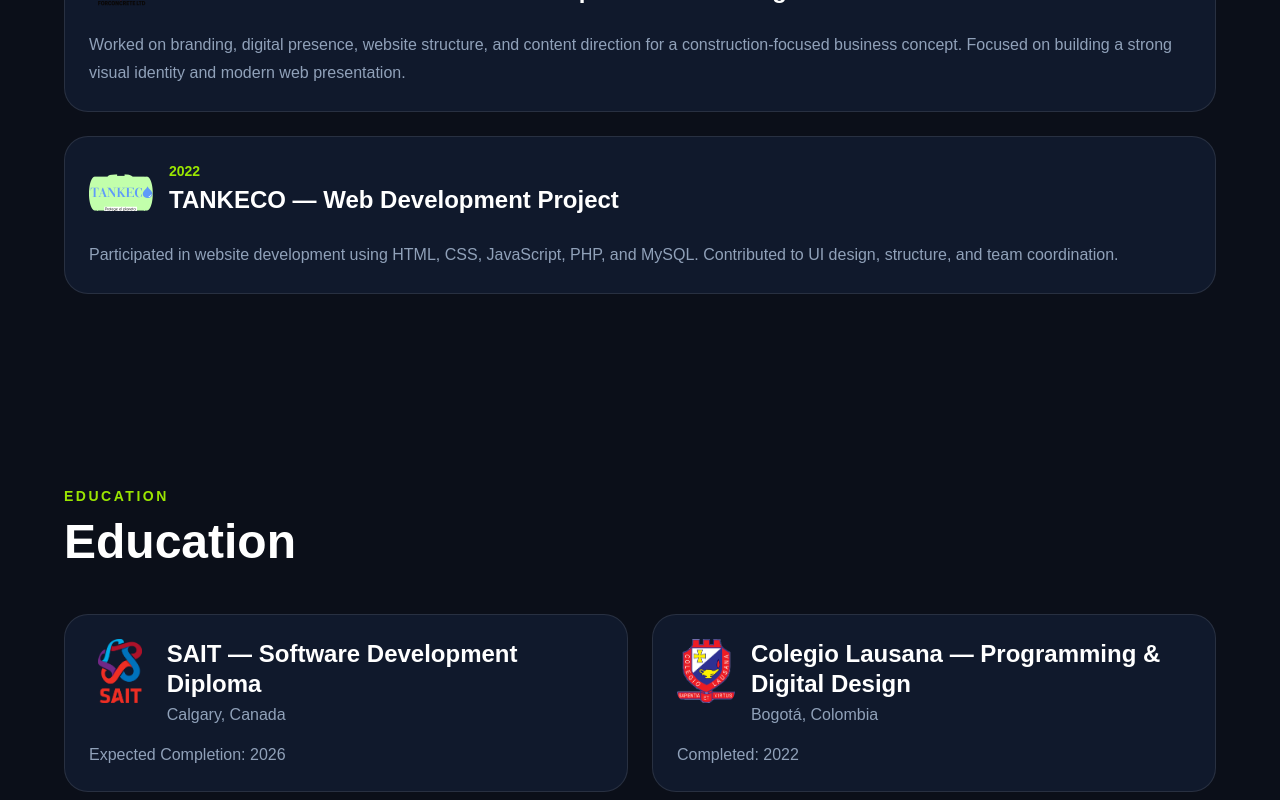
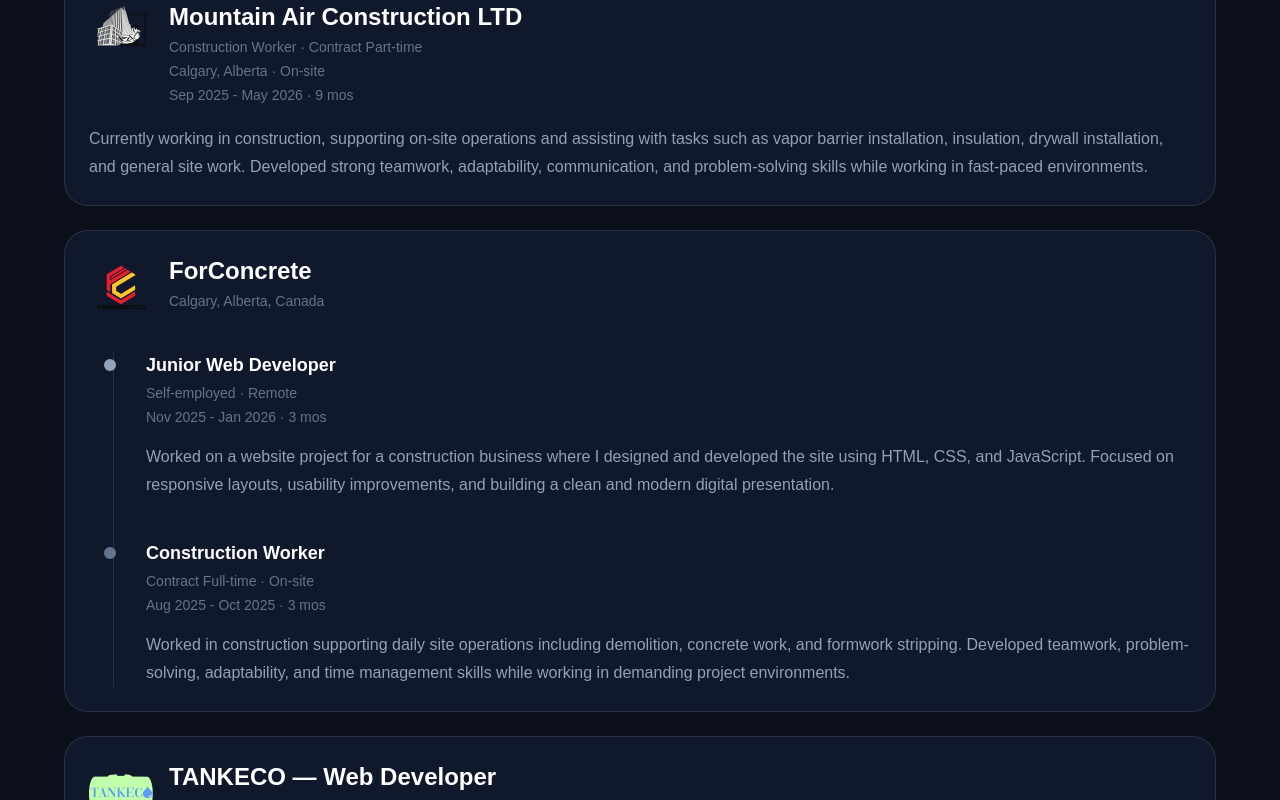
Before and after one commit to Dsgalvist/portfolio-next, a Next.js app: page / in a window 1280 px wide. Shown: the part 2840-3640 px from the top of the page. Built offline with nearby package versions, Linux system fonts and the light colour scheme; no server answers.

Commit message:
Update experience timeline and reorganize portfolio sections

```diff
--- a/app/components/Education.tsx
+++ b/app/components/Education.tsx
@@ -29,7 +29,7 @@
                             </div>
                         </div>
 
-                        <p className="text-slate-400">Expected Completion: 2026</p>
+                        <p className="text-slate-400">Jan 2025 – Aug 2026</p>
                     </div>
 
                     <div className="rounded-3xl border border-white/10 bg-[#10192c] p-6 h-full flex flex-col justify-between hover:border-lime-400/40 transition duration-300">
@@ -49,7 +49,7 @@
                             </div>
                         </div>
 
-                        <p className="text-slate-400">Completed: 2022</p>
+                        <p className="text-slate-400">Jan 2021 – Nov 2022</p>
                     </div>
                 </div>
             </div>
--- a/app/components/Experience.tsx
+++ b/app/components/Experience.tsx
@@ -2,7 +2,10 @@
 
 export default function Experience() {
     return (
-        <section id="experience" className="bg-[#0b0f19] px-6 py-24 text-white">
+        <section
+            id="experience"
+            className="bg-[#0b0f19] px-6 py-24 text-white"
+        >
             <div className="mx-auto max-w-6xl">
 
                 {/* HEADER */}
@@ -10,72 +13,172 @@
                     <p className="mb-3 text-sm font-bold uppercase tracking-[0.18em] text-lime-400">
                         Experience
                     </p>
-                    <h2 className="text-3xl md:text-5xl font-extrabold">
-                        Experience
+
+                    <h2 className="text-3xl font-extrabold md:text-5xl">
+                        Professional Experience
                     </h2>
                 </div>
 
-                {/* CARDS */}
                 <div className="space-y-6">
 
-                    {/* FORCONCRETE */}
-                    <div className="rounded-3xl border border-white/10 bg-[#10192c] p-6 flex flex-col justify-between hover:border-lime-400/40 transition duration-300">
+                    {/* MOUNTAIN AIR */}
+                    <div className="rounded-3xl border border-white/10 bg-[#10192c] p-6 transition duration-300 hover:border-lime-400/40">
 
-                        <div className="mb-4 flex items-start gap-4">
+                        <div className="mb-5 flex items-start gap-4">
+
                             <Image
-                                src="/experience/logot.png"
-                                alt="Forconcrete logo"
+                                src="/experience/mountain.png"
+                                alt="ForConcrete logo"
                                 width={70}
                                 height={70}
-                                className="w-16 h-16 object-contain rounded-xl"
+                                className="h-16 w-16 rounded-xl object-contain"
                             />
 
-                            <div className="flex flex-col">
-                                <p className="font-bold text-lime-400 text-sm mb-1">
-                                    Current
+                            <div>
+                                <h3 className="text-xl font-bold md:text-2xl">
+                                    Mountain Air Construction LTD
+                                </h3>
+
+                                <p className="mt-1 text-sm text-slate-500">
+                                    Construction Worker · Contract Part-time
                                 </p>
 
-                                <h3 className="text-xl md:text-2xl font-bold leading-tight">
-                                    FORCONCRETE LTD — Web Development & Branding
-                                </h3>
+                                <p className="mt-1 text-sm text-slate-500">
+                                    Calgary, Alberta · On-site
+                                </p>
+
+                                <p className="mt-1 text-sm text-slate-500">
+                                    Sep 2025 - May 2026 · 9 mos
+                                </p>
                             </div>
                         </div>
 
                         <p className="leading-7 text-slate-400">
-                            Worked on branding, digital presence, website structure, and
-                            content direction for a construction-focused business concept.
-                            Focused on building a strong visual identity and modern web
-                            presentation.
+                            Currently working in construction, supporting on-site
+                            operations and assisting with tasks such as vapor barrier
+                            installation, insulation, drywall installation, and general
+                            site work. Developed strong teamwork, adaptability,
+                            communication, and problem-solving skills while working in
+                            fast-paced environments.
                         </p>
                     </div>
 
+                    {/* FORCONCRETE */}
+                    <div className="rounded-3xl border border-white/10 bg-[#10192c] p-6 transition duration-300 hover:border-lime-400/40">
+
+                        {/* COMPANY HEADER */}
+                        <div className="mb-8 flex items-start gap-4">
+
+                            <Image
+                                src="/experience/logot.png"
+                                alt="ForConcrete logo"
+                                width={70}
+                                height={70}
+                                className="h-16 w-16 rounded-xl object-contain"
+                            />
+
+                            <div>
+                                <h3 className="text-xl font-bold md:text-2xl">
+                                    ForConcrete
+                                </h3>
+
+                                <p className="mt-1 text-sm text-slate-500">
+                                    Calgary, Alberta, Canada
+                                </p>
+                            </div>
+                        </div>
+
+                        {/* TIMELINE */}
+                        <div className="relative ml-6 border-l border-white/10 pl-8 space-y-10">
+
+                            {/* WEB DEV */}
+                            <div className="relative">
+
+                                <div className="absolute -left-[42px] top-2 h-3 w-3 rounded-full bg-slate-400" />
+
+                                <h4 className="text-lg font-bold">
+                                    Junior Web Developer
+                                </h4>
+
+                                <p className="mt-1 text-sm text-slate-500">
+                                    Self-employed · Remote
+                                </p>
+
+                                <p className="mt-1 text-sm text-slate-500">
+                                    Nov 2025 - Jan 2026 · 3 mos
+                                </p>
+
+                                <p className="mt-4 leading-7 text-slate-400">
+                                    Worked on a website project for a construction
+                                    business where I designed and developed the site
+                                    using HTML, CSS, and JavaScript. Focused on
+                                    responsive layouts, usability improvements, and
+                                    building a clean and modern digital presentation.
+                                </p>
+                            </div>
+
+                            {/* CONSTRUCTION */}
+                            <div className="relative">
+
+                                <div className="absolute -left-[42px] top-2 h-3 w-3 rounded-full bg-slate-500" />
+
+                                <h4 className="text-lg font-bold">
+                                    Construction Worker
+                                </h4>
+
+                                <p className="mt-1 text-sm text-slate-500">
+                                    Contract Full-time · On-site
+                                </p>
+
+                                <p className="mt-1 text-sm text-slate-500">
+                                    Aug 2025 - Oct 2025 · 3 mos
+                                </p>
+
+                                <p className="mt-4 leading-7 text-slate-400">
+                                    Worked in construction supporting daily site
+                                    operations including demolition, concrete work,
+                                    and formwork stripping. Developed teamwork,
+                                    problem-solving, adaptability, and time management
+                                    skills while working in demanding project
+                                    environments.
+                                </p>
+                            </div>
+                        </div>
+                    </div>
+
                     {/* TANKECO */}
-                    <div className="rounded-3xl border border-white/10 bg-[#10192c] p-6 flex flex-col justify-between hover:border-lime-400/40 transition duration-300">
+                    <div className="rounded-3xl border border-white/10 bg-[#10192c] p-6 transition duration-300 hover:border-lime-400/40">
 
-                        <div className="mb-4 flex items-start gap-4">
+                        <div className="mb-5 flex items-start gap-4">
+
                             <Image
                                 src="/experience/logo.png"
                                 alt="Tankeco logo"
                                 width={70}
                                 height={70}
-                                className="w-16 h-16 object-contain rounded-xl"
+                                className="h-16 w-16 rounded-xl object-contain"
                             />
 
-                            <div className="flex flex-col">
-                                <p className="font-bold text-lime-400 text-sm mb-1">
-                                    2022
+                            <div>
+                                <h3 className="text-xl font-bold md:text-2xl">
+                                    TANKECO — Web Developer
+                                </h3>
+
+                                <p className="mt-1 text-sm text-slate-500">
+                                    Bogotá, Colombia · On-site
                                 </p>
 
-                                <h3 className="text-xl md:text-2xl font-bold leading-tight">
-                                    TANKECO — Web Development Project
-                                </h3>
+                                <p className="mt-1 text-sm text-slate-500">
+                                    Jan 2022 - Nov 2022 · 11 mos
+                                </p>
                             </div>
                         </div>
 
                         <p className="leading-7 text-slate-400">
-                            Participated in website development using HTML, CSS, JavaScript,
-                            PHP, and MySQL. Contributed to UI design, structure, and team
-                            coordination.
+                            Worked on a personal web development project using HTML,
+                            CSS, JavaScript, PHP, and MySQL. Contributed to responsive
+                            layouts, interface structure, database setup, and overall
+                            user experience improvements.
                         </p>
                     </div>
 
--- a/app/components/Skills.tsx
+++ b/app/components/Skills.tsx
@@ -150,7 +150,9 @@
                                 "Visual Studio",
                                 "Eclipse",
                                 "Vercel",
-                                "Figma"
+                                "Figma",
+                                "VMware Workstation Pro",
+                                "Software Ideas Modeler"
                             ].map((skill) => (
                                 <span
                                     key={skill}
```
Also changed, not shown: public/experience/mountain.png (added).
